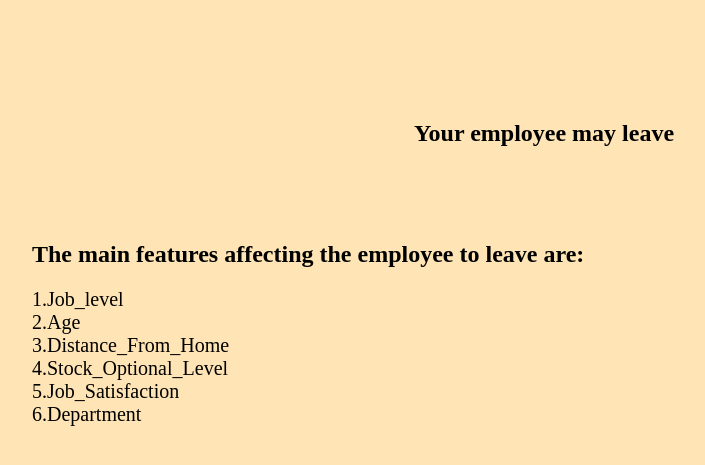
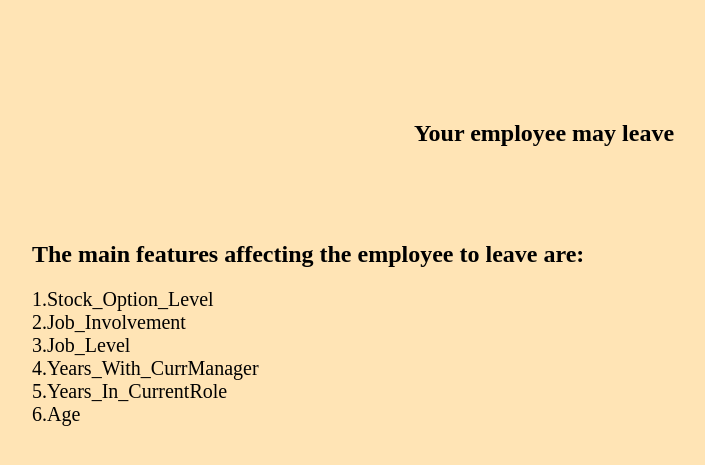
Before and after one commit to Lovely-Sharma/Employee_Attrition_Prediction, a Flask app: template templates/result.html in a window 1280 px wide. Shown: the top 465 px of the page, without its empty margins (96-801 px from the left). Run offline with Flask 2, Linux system fonts and the light colour scheme; the template is opened without the code that fills it, so the values that code supplies are empty; parts of the project's set-up code (start-up, migrations or seed data) failed here and were passed over.

Commit message:
Update result.html

```diff
--- a/templates/result.html
+++ b/templates/result.html
@@ -8,7 +8,7 @@
   <div style="height: 100px;"></div>
   <div><h2 style="text-align: center;">Your employee may leave</h2></div>
 <br><br><br>
-  <div style="margin-left: 10% "><h2 >The main features affecting the employee to leave are:</h2><p style="font-size: 20px"> 1.Job_level <br>2.Age <br>3.Distance_From_Home<br>4.Stock_Optional_Level<br>5.Job_Satisfaction<br>6.Department</p></div>
+  <div style="margin-left: 10% "><h2 >The main features affecting the employee to leave are:</h2><p style="font-size: 20px"> 1.Stock_Option_Level<br>2.Job_Involvement <br>3.Job_Level<br>4.Years_With_CurrManager<br>5.Years_In_CurrentRole<br>6.Age</p></div>
   {{pred}}
 </body>
 </html>
```
